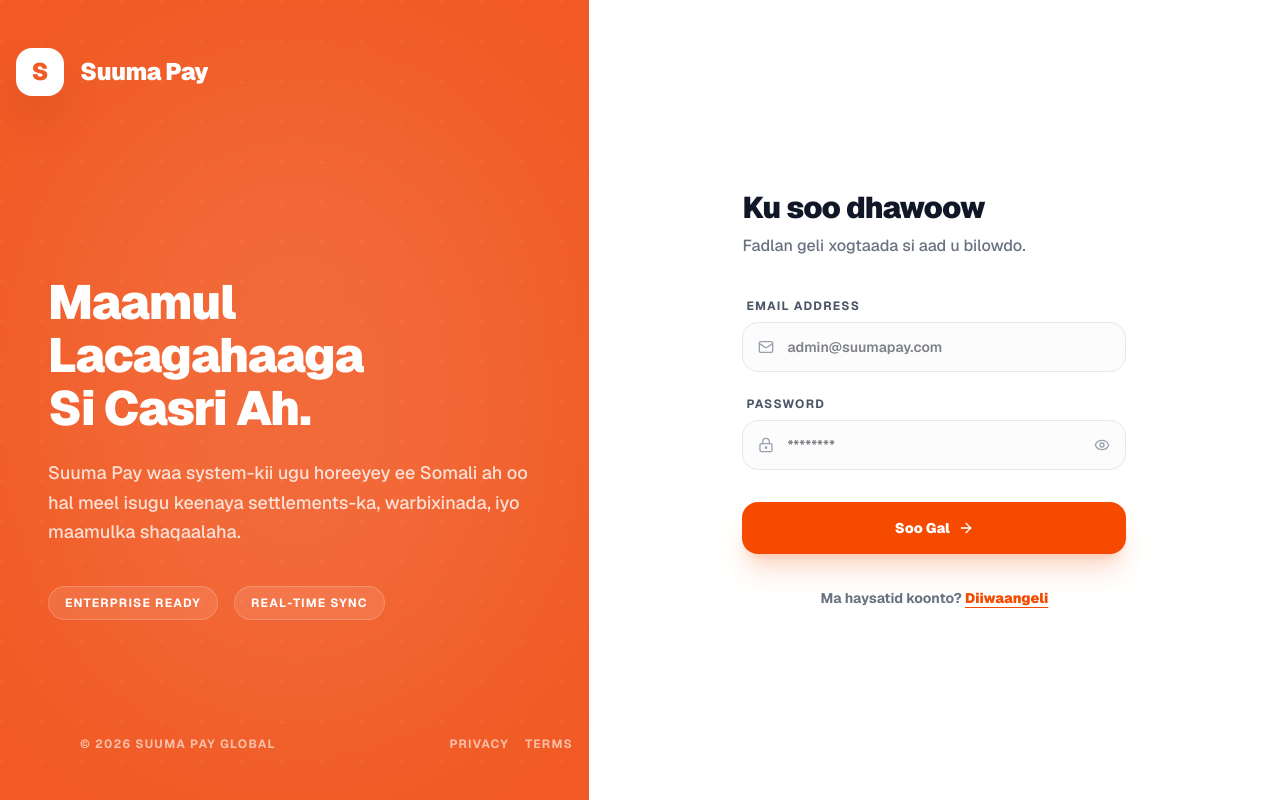
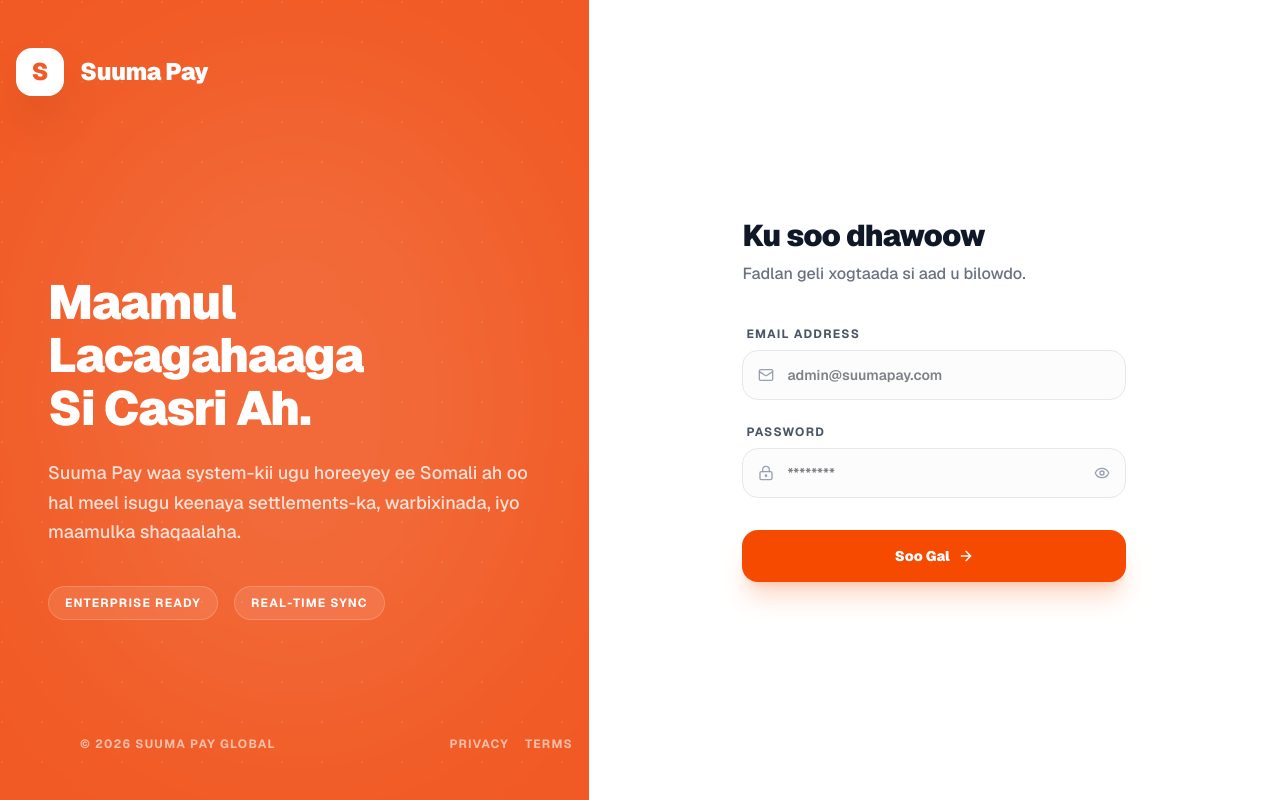
Before and after one commit to yaxyebile/ssuma-pay, a Next.js app: page / in a window 1280 px wide. Built offline with nearby package versions, Linux system fonts and the light colour scheme; no server answers.

Commit message:
Remove signup button from login page

```diff
--- a/components/login-page.tsx
+++ b/components/login-page.tsx
@@ -181,22 +181,6 @@ export function LoginPage({ onSuccess }: LoginPageProps) {
             </button>
           </form>
 
-          <div className="mt-8 text-center">
-            <button
-              onClick={() => {
-                setMode(mode === "signin" ? "signup" : "signin")
-                setError("")
-              }}
-              className="text-sm text-gray-500 hover:text-orange-600 font-bold transition-colors"
-            >
-              {mode === "signin"
-                ? "Ma haysatid koonto? "
-                : "Hore miyaad u diwaangashnayd? "}
-              <span className="text-orange-600 underline underline-offset-4 font-black">
-                {mode === "signin" ? "Diiwaangeli" : "Soo Gal"}
-              </span>
-            </button>
-          </div>
         </div>
       </div>
     </div>
```
